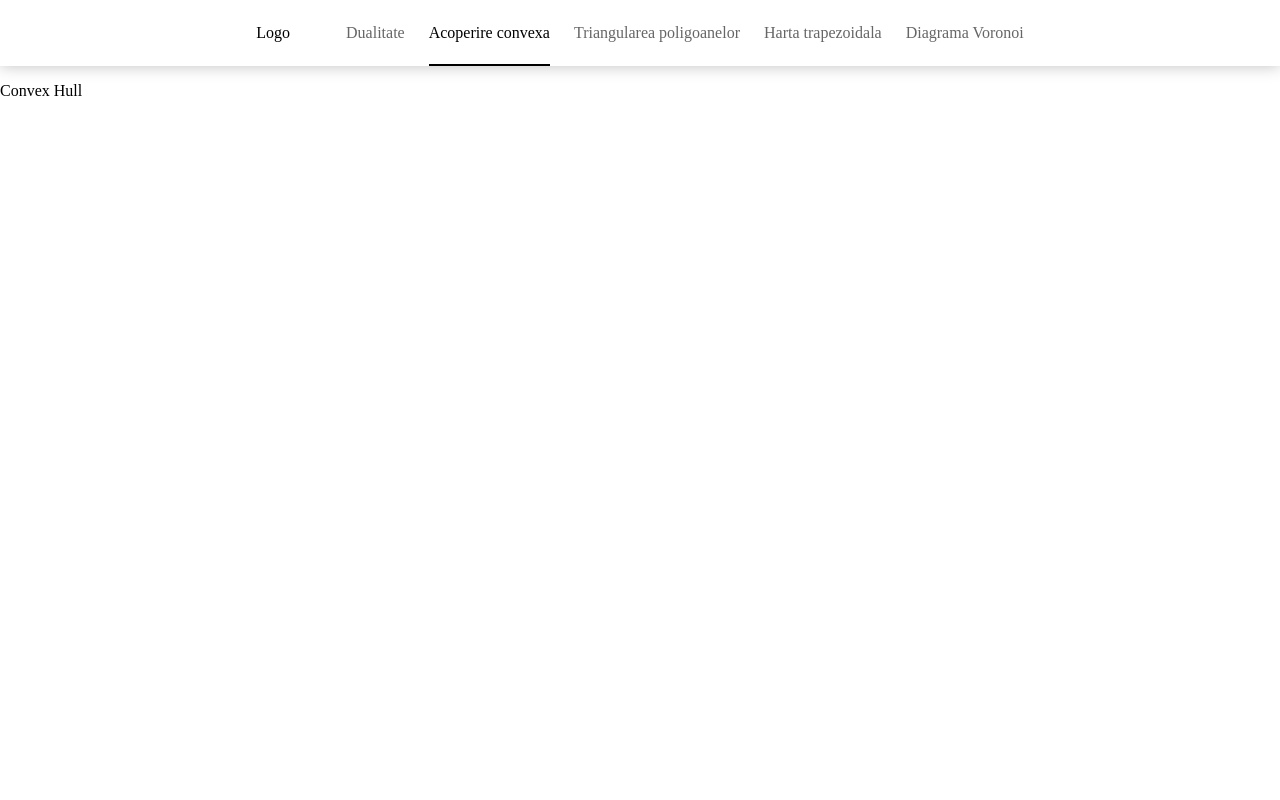
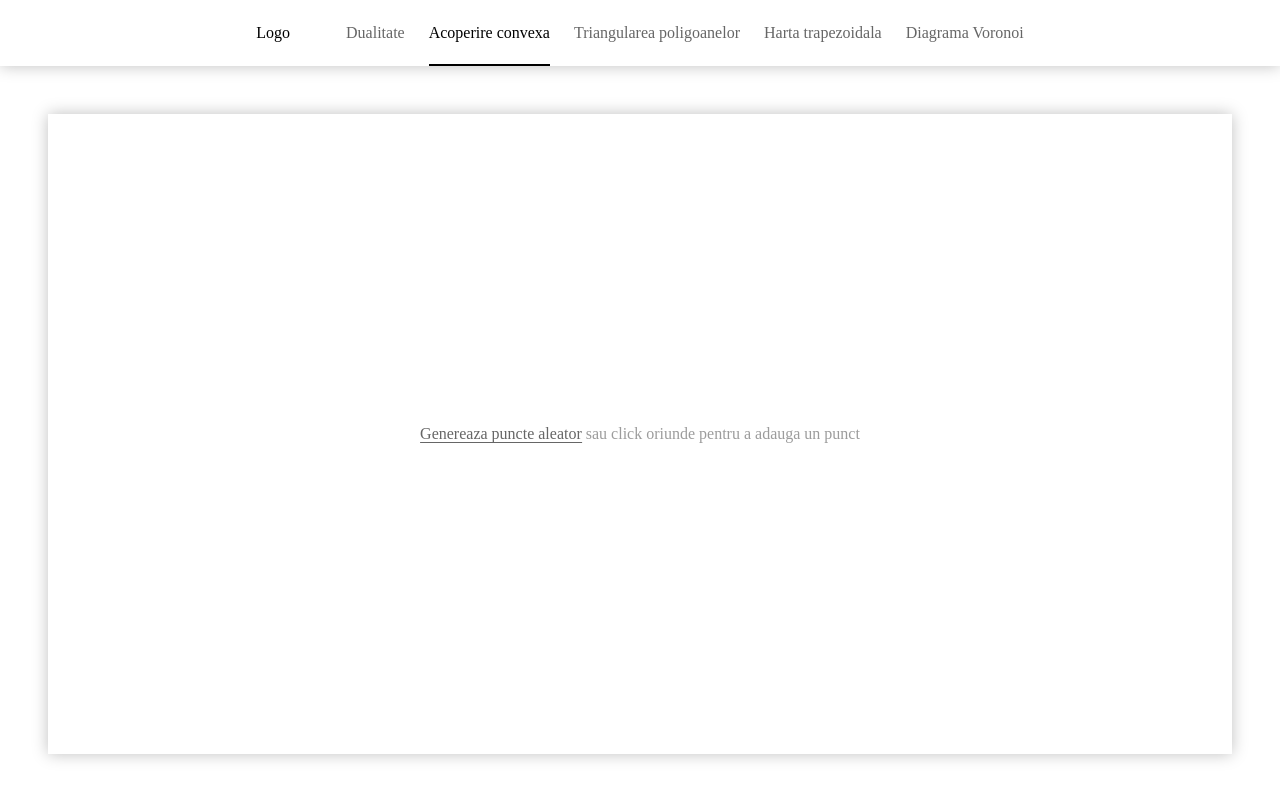
Before and after one commit to andreihodoroaga/geometric-algorithms, a React (Vite) app: page /convex-hull in a window 1280 px wide. Built offline with nearby package versions, Linux system fonts and the light colour scheme.

Commit message:
add point labels and ability to generate random points

```diff
--- a/src/components/canvas/Canvas.tsx
+++ b/src/components/canvas/Canvas.tsx
@@ -1,13 +1,11 @@
-import { Circle, Layer, Stage } from "react-konva";
+import { Layer, Stage } from "react-konva";
 import "./Canvas.scss";
 import { useEffect, useState } from "react";
 import OverlayText from "./overlay-text/OverlayText";
 import { KonvaEventObject } from "konva/lib/Node";
-
-interface Point {
-  x: number;
-  y: number;
-}
+import { distanceBetweenPoints, generateRandomNumber, getNextPointLetter } from "../../shared/util";
+import { Point } from "../../shared/models/geometry";
+import PointComponent from "./Point";
 
 // A reusable component to be used in every algorithm
 export default function Canvas() {
@@ -37,15 +35,34 @@ export default function Canvas() {
   }, []);
 
   const generateRandomPoints = () => {
-    // generate points ...
-    console.log("generate random points");
+    const points: Point[] = [];
+
+    for (let i = 0; i < 10; i++) {
+      const x = generateRandomNumber(20, canvasDimensions.width - 20);
+      const y = generateRandomNumber(20, canvasDimensions.height - 20);
+      const label = getNextPointLetter(points[i - 1] ? points[i - 1].label : "");
+      points.push({ x, y, label });
+    }
+
+    setShowOverlayText(false);
+    setPoints(points);
   };
 
   const addPoint = (e: KonvaEventObject<MouseEvent>) => {
+    const newPoint = {
+      ...e.target.getStage()!.getPointerPosition(),
+      label: getNextPointLetter(points.length > 0 ? points[points.length - 1].label : ""),
+    } as Point;
+
+    for (const point of points) {
+      if (distanceBetweenPoints(point, newPoint) < 20)
+        return;
+    }
+
     setShowOverlayText(false);
     setPoints((prevPoints) => [
       ...prevPoints,
-      e.target.getStage()!.getPointerPosition() as Point,
+      newPoint,
     ]);
   };
 
@@ -58,13 +75,7 @@ export default function Canvas() {
       >
         <Layer>
           {points.map((point) => (
-            <Circle
-              key={point.x.toString() + point.y.toString()}
-              x={point.x}
-              y={point.y}
-              radius={5}
-              fill="#666"
-            />
+            <PointComponent point={point} key={point.x.toString() + point.y.toString()}/>
           ))}
         </Layer>
       </Stage>
--- /dev/null
+++ b/src/components/canvas/Point.tsx
@@ -0,0 +1,25 @@
+import { Circle, Text } from "react-konva";
+import { Point } from "../../shared/models/geometry";
+
+interface Props {
+    point: Point;
+}
+
+export default function PointComponent({ point }: Props) {
+    return (
+        <>
+            <Circle
+                x={point.x}
+                y={point.y}
+                radius={5}
+                fill="#666"
+                />
+            <Text
+                text={point.label}
+                x={point.x - 13}
+                y={point.y - 13}
+                fill="#666"
+            />
+        </>
+    )
+}
--- a/src/components/convex-hull/ConvexHull.tsx
+++ b/src/components/convex-hull/ConvexHull.tsx
@@ -1,7 +1,12 @@
+import Canvas from "../canvas/Canvas";
+import './convex-hull.scss';
+
 export default function ConvexHull() {
   return (
     <>
-      <p>Convex Hull</p>
+      <div className="canvas-wrapper">
+        <Canvas />
+      </div>
     </>
   );
 }
--- /dev/null
+++ b/src/components/convex-hull/convex-hull.scss
@@ -0,0 +1,3 @@
+.canvas-wrapper {
+    height: 80vh;
+}
--- /dev/null
+++ b/src/shared/models/geometry.ts
@@ -0,0 +1,5 @@
+export interface Point {
+    x: number;
+    y: number;
+    label: string;
+}
--- /dev/null
+++ b/src/shared/util.ts
@@ -0,0 +1,36 @@
+import { Point } from "./models/geometry";
+
+export const generateRandomNumber = (start: number, end: number) => {
+    if (start > end) {
+        throw new Error("Start value must be less than or equal to end value");
+    }
+    return Math.floor(Math.random() * (end - start + 1)) + start;
+}
+
+export const distanceBetweenPoints = (point1: Point, point2: Point): number => {
+    const deltaX = point2.x - point1.x;
+    const deltaY = point2.y - point1.y;
+    return Math.sqrt(deltaX * deltaX + deltaY * deltaY);
+};
+
+export const getNextPointLetter = (lastPointLetter: string) => {
+    let nextPointLetter = "";
+
+    if (!lastPointLetter) {
+        nextPointLetter = "A";
+    } else {
+        if (lastPointLetter === 'Z' || lastPointLetter === 'z') {
+            nextPointLetter = String.fromCharCode(lastPointLetter.charCodeAt(0) - 25) + String.fromCharCode(lastPointLetter.charCodeAt(0) - 25);
+        } else {
+            const lastChar = lastPointLetter.slice(-1);
+            const sub = lastPointLetter.slice(0, -1);
+            if (lastChar === 'Z' || lastChar === 'z') {
+                nextPointLetter = getNextPointLetter(sub) + String.fromCharCode(lastChar.charCodeAt(0) - 25);
+            } else {
+                nextPointLetter = sub + String.fromCharCode(lastChar.charCodeAt(0) + 1);
+            }
+        }
+    }
+
+    return nextPointLetter;
+};
```
